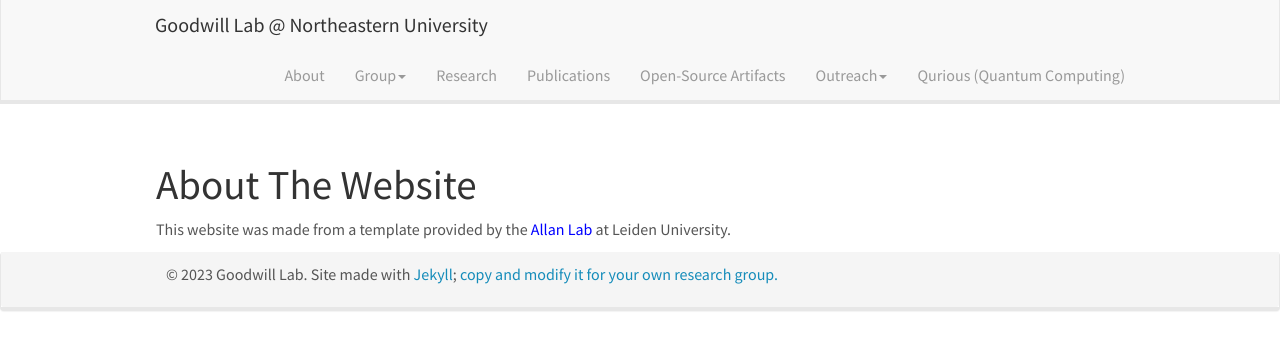
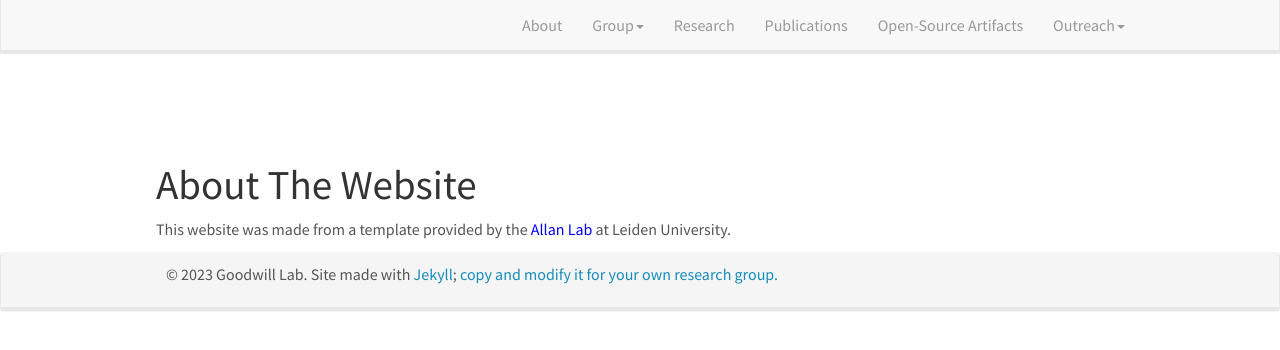
Before and after one commit to GoodwillComputingLab/goodwillcomputinglab.github.io, a Jekyll site: the page built from _pages/aboutwebsite.md, in a window 1280 px wide. Shown: the top 350 px of the page. Built offline with Jekyll 4.4.1, drawn with Linux system fonts in a browser that asks for light colours; nearby versions of some CDN libraries.

Commit message:
delete header

```diff
--- a/_includes/header.html
+++ b/_includes/header.html
@@ -9,7 +9,7 @@
 		  <span class="icon-bar"></span>
 		</button>
 
-	  <a class="navbar-brand" href="{{ site.url }}{{ site.baseurl }}/">Goodwill Lab @ Northeastern University</a>
+	  <a class="navbar-brand" href="{{ site.url }}{{ site.baseurl }}/"></a>
 	  </div>
 	  <div class="collapse navbar-collapse" id="navbar-collapse-1">
 		<ul class="nav navbar-nav navbar-right">
@@ -32,7 +32,6 @@
 				<li><a href="{{ site.url }}{{ site.baseurl }}/community">Community Service and Leadership</a></li>
 			</ul>
 		  </li>
-		  <li><a href="{{ site.url }}{{ site.baseurl }}/quantum">Qurious (Quantum Computing)</a></li>
 		</ul>
 	  </div>
 	</div>
```
Also changed, not shown: _pages/home.md (+0 -2 lines).
